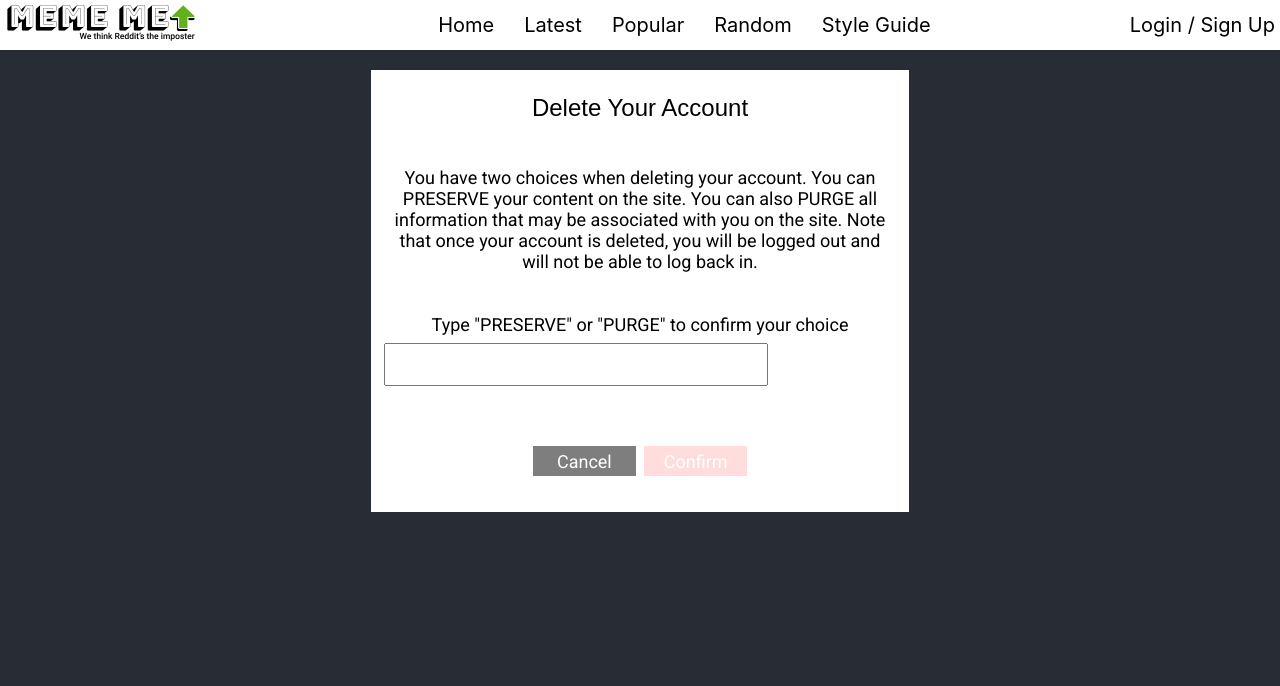
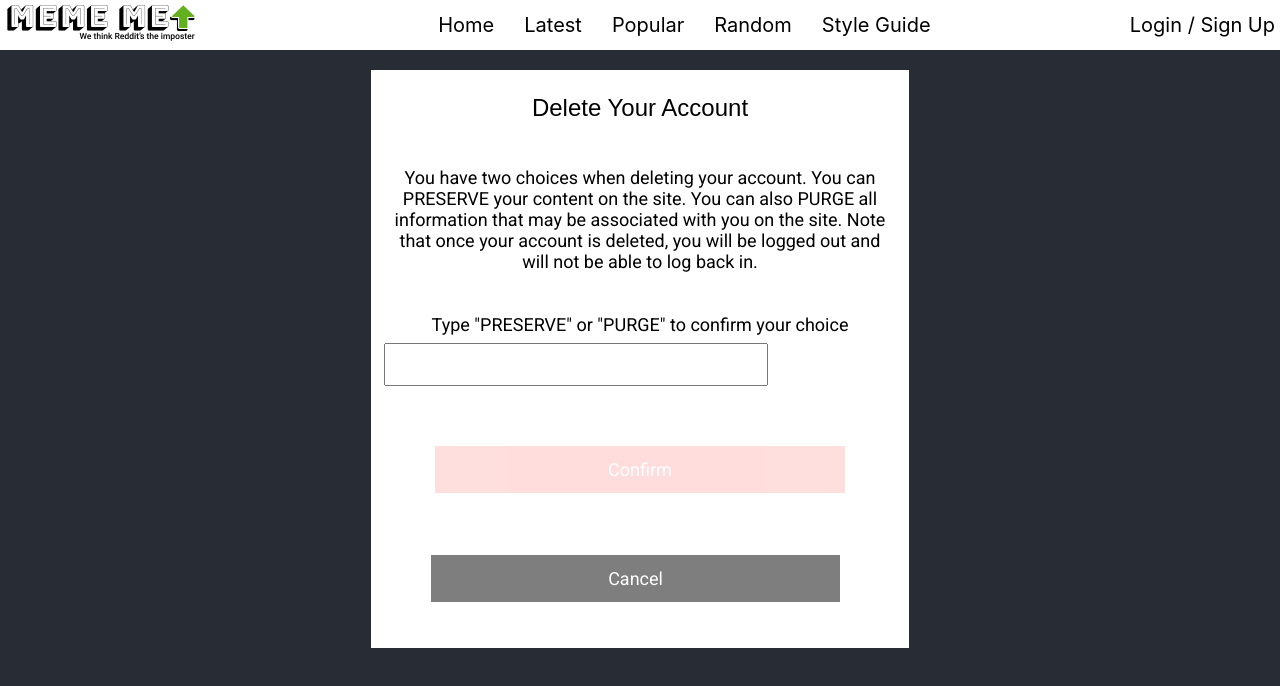
Before and after one commit to CSE370HCI/fantasticfour, a React (Create React App) app: page /delete in a window 1280 px wide. Shown: the top 686 px of the page. Built offline with nearby package versions, Linux system fonts and the light colour scheme; no server answers.

Commit message:
#48 - fix button styles for delete account form

```diff
--- a/src/App.css
+++ b/src/App.css
@@ -397,6 +397,7 @@ input {
     font-size: 18px;
     margin: 20px;
     margin-top: 10%;
+    cursor: pointer;
 }
 
 .desktop-confirm:hover {
@@ -421,6 +422,7 @@ input {
     color: #FFFFFF;
     font-family: 'Roboto', sans-serif;
     font-size: 18px;
+    cursor: pointer;
 }
 
 .desktop-tag {
--- a/src/Component/DeleteAccount.jsx
+++ b/src/Component/DeleteAccount.jsx
@@ -143,18 +143,18 @@ export default class DeleteAccount extends React.Component {
                     <br />
 
                     <input
+                        type="submit"
+                        disabled={this.state.button_disabled}
+                        className={"desktop-delete " + this.state.button_state_css}
+                        value="Confirm"
+                    />
+                    <input
                         type="button"
-                        className="cancel-button"
+                        className="desktop-confirm cancel-button"
                         onClick={this.redirect}
                         value="Cancel"
                     />
                     &nbsp;&nbsp;
-                    <input
-                        type="submit"
-                        disabled={this.state.button_disabled}
-                        className={this.state.button_state_css}
-                        value="Confirm"
-                    />
                     <br />
                 </form>
             </div>
--- a/src/Component/styles/DeleteAccount.css
+++ b/src/Component/styles/DeleteAccount.css
@@ -1,37 +1,11 @@
 .danger-button-blocked {
-    width: 20%;
-    height: 30px;
-    background: #FF5959;
-    padding: 0;
-    border: none;
-    color: #FFFFFF;
-    font-family: 'Roboto', sans-serif;
-    font-size: 18px;
+    cursor: not-allowed;
     opacity: 0.2;
   }
 
 .danger-button-unblocked {
-    width: 20%;
-    height: 30px;
-    background: #FF5959;
-    padding: 0;
-    border: none;
-    color: #FFFFFF;
-    font-family: 'Roboto', sans-serif;
-    font-size: 18px;
-    cursor: pointer;
-    opacity: 1;
 }
 
 .cancel-button {
-    width: 20%;
-    height: 30px;
     background: #7E7E7E;
-    padding: 0;
-    border: none;
-    color: #FFFFFF;
-    font-family: 'Roboto', sans-serif;
-    font-size: 18px;
-    cursor: pointer;
-    /*opacity: 1;*/
 }
```
